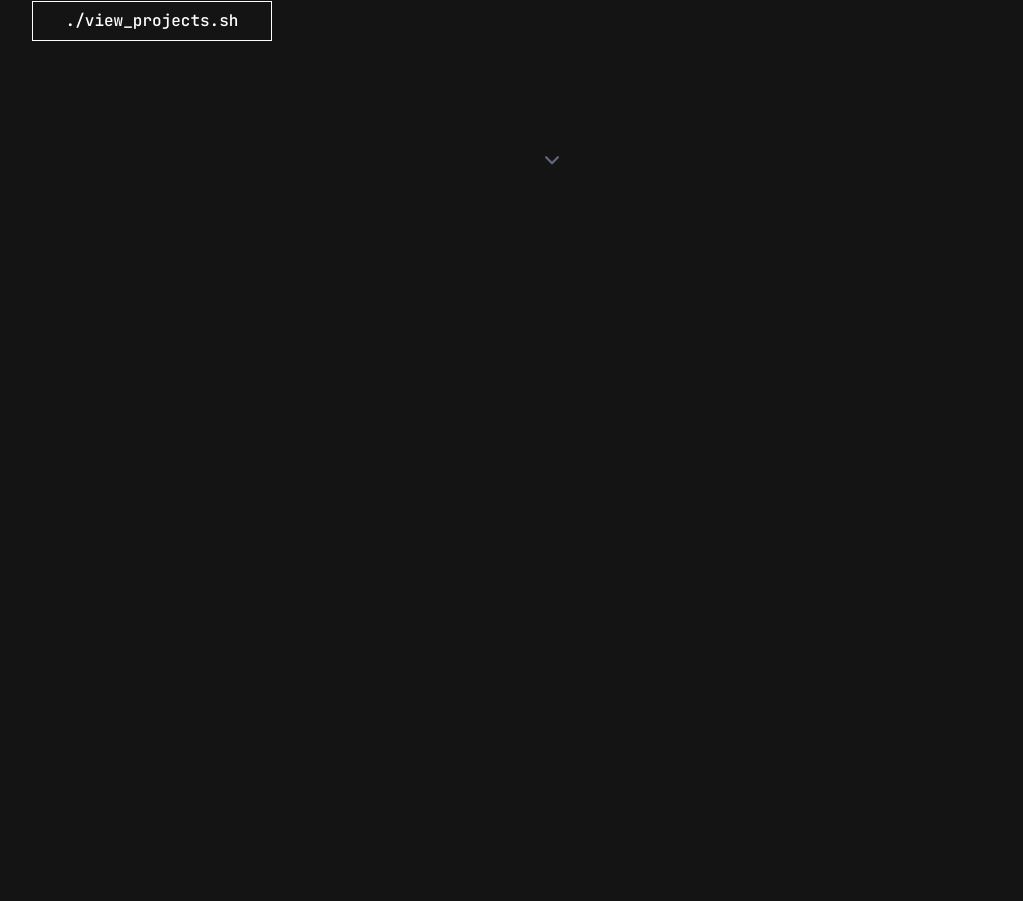
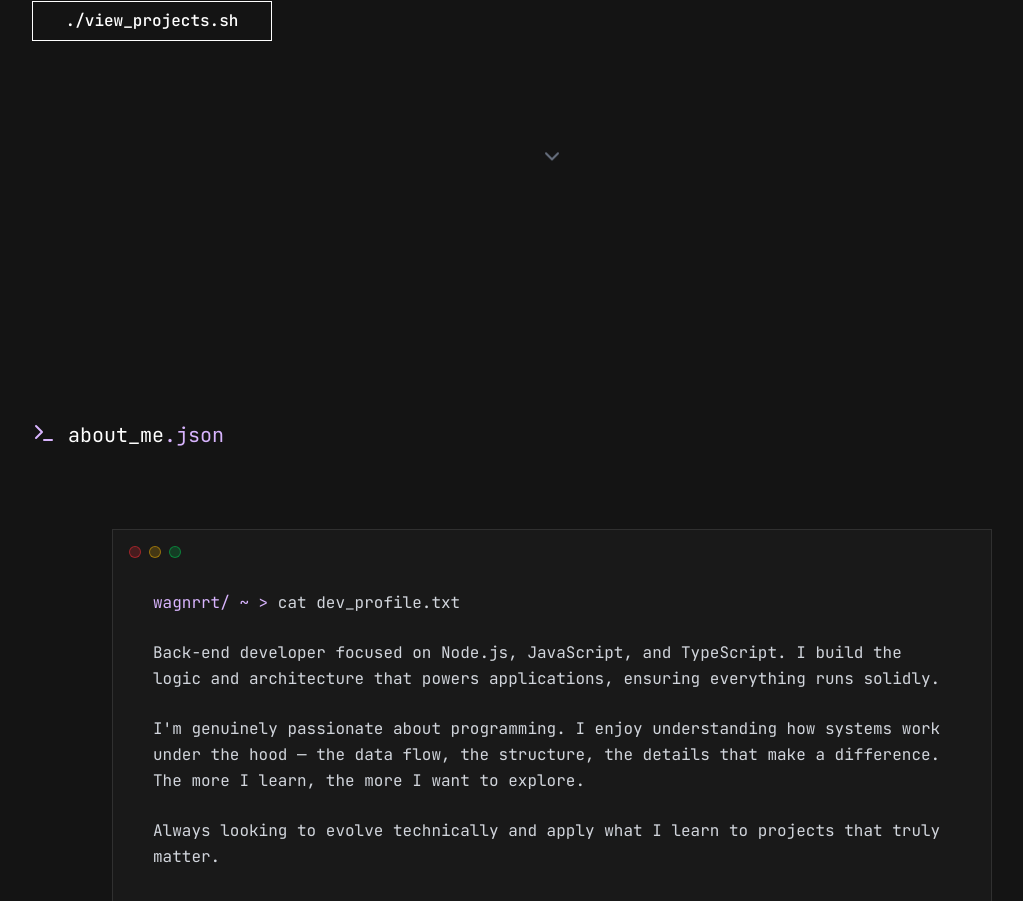
Before and after one commit to wagnrrt/wagnrrt.github.io, a React (Vite) app: page / in a window 1280 px wide. Shown: the part 539-1440 px from the top of the page, without its empty margins (88-1111 px from the left). Before the commit the page ends 880 px from the top, so only its background shows below. Built offline with nearby package versions, Linux system fonts and the light colour scheme.

Commit message:
feat: add brief personal introduction

```diff
--- a/src/App.tsx
+++ b/src/App.tsx
@@ -1,12 +1,11 @@
-import { ChevronDown } from "lucide-react"
+import { ChevronDown, Terminal } from "lucide-react"
 
 function App() {
   return (
-    <div className="min-h-screen flex flex-col">
-      <main className="flex-1 2xl:px-60 xl:px-30 px-8 py-10 md:py-30 flex flex-col justify-between">
-
+    <div className="min-h-screen flex flex-col 2xl:px-60 xl:px-30 px-8 ">
+      <main className="flex-1 flex flex-col justify-between min-h-screen py-10 md:py-30">
         <div>
-          <div className="mb-6 flex items-baseline font-mono text-9xl">
+          <div className="mb-6 flex items-baseline text-9xl">
             <div className="flex overflow-hidden h-28">
               <div className="relative w-[1ch]">
                 <span className="absolute top-0">4</span>
@@ -27,10 +26,10 @@ function App() {
               <div className="w-0.5 bg-accent shrink-0"></div>
 
               <div className="flex flex-col gap-3">
-                <h1 className="font-mono text-2xl md:text-5xl">
+                <h1 className="text-2xl md:text-5xl">
                   Hi, my name is Wagner
                 </h1>
-                <h2 className="font-mono md:text-lg">
+                <h2 className="md:text-lg">
                   and I'm a <span className="text-accent">Backend developer<span className="animate-pulse">_</span></span>
                 </h2>
                 <p className="text-gray-400 text-sm md:text-base">
@@ -41,17 +40,53 @@ function App() {
 
             <a
               href="#projects"
-              className="group font-mono inline-flex h-10 items-center justify-center border border-white px-8 font-medium transition-all duration-300 hover:bg-white hover:text-black max-w-60">
+              className="group inline-flex h-10 items-center justify-center border border-white px-8 font-medium transition-all duration-300 hover:bg-white hover:text-black max-w-60">
               <span>./view_projects.sh</span>
             </a>
           </div>
         </div>
 
-        <div className="justify-center flex animate-bounce text-gray-500">
+        <div className="justify-center flex animate-bounce text-gray-500 pb-10">
           <ChevronDown />
         </div>
+      </main>
 
-      </main>
+      <section className="mt-20 flex-1 flex flex-col" id="about">
+        <div className="flex gap-3 text-xl">
+          <Terminal className="text-accent" />
+          <span>about_me<span className="text-accent">.json</span></span>
+        </div>
+
+        <div className="bg-neutral-800/30 flex flex-col m-20 p-4 border border-white/10 gap-8">
+          <div className="flex gap-2">
+            <div className="w-3 h-3 rounded-full bg-red-500/20 border border-red-500/50"></div>
+            <div className="w-3 h-3 rounded-full bg-yellow-500/20 border border-yellow-500/50"></div>
+            <div className="w-3 h-3 rounded-full bg-green-500/20 border border-green-500/50"></div>
+          </div>
+
+          <div className="px-6 leading-relaxed font-mono">
+            <h1 className="text-accent">
+              wagnrrt/ ~ &gt; <span className="text-gray-300"> cat dev_profile.txt</span>
+            </h1>
+            <div className="my-6 text-gray-300 space-y-6">
+              <p>
+                Back-end developer focused on Node.js, JavaScript, and TypeScript.
+                I build the logic and architecture that powers applications,
+                ensuring everything runs solidly.
+              </p>
+              <p>
+                I'm genuinely passionate about programming. I enjoy understanding
+                how systems work under the hood — the data flow, the structure,
+                the details that make a difference. The more I learn, the more I want to explore.
+              </p>
+              <p>
+                Always looking to evolve technically and apply what I learn to
+                projects that truly matter.
+              </p>
+            </div>
+          </div>
+        </div>
+      </section>
 
       <footer className="w-full px-10 py-6">
       </footer>
--- a/src/components/layout/index.tsx
+++ b/src/components/layout/index.tsx
@@ -33,10 +33,6 @@ export default function Layout({ children }: { children: React.ReactNode }) {
               <span className="absolute -bottom-1 left-0 w-0 h-px bg-accent transition-all group-hover:w-full"></span>
             </li>
             <li className="group relative">
-              <a href="#_skills" className="text-sm text-gray-400 group-hover:text-accent transition-colors relative group">_skills</a>
-              <span className="absolute -bottom-1 left-0 w-0 h-px bg-accent transition-all group-hover:w-full"></span>
-            </li>
-            <li className="group relative">
               <a href="#projects" className="text-sm text-gray-400 group-hover:text-accent transition-colors relative group">_projects</a>
               <span className="absolute -bottom-1 left-0 w-0 h-px bg-accent transition-all group-hover:w-full"></span>
             </li>
--- a/src/styles/global.css
+++ b/src/styles/global.css
@@ -5,12 +5,11 @@
 
 @theme {
   --color-accent: oklch(82.68% 0.108 306.38);
-  --font-sans: system-ui, Avenir, Helvetica, Arial, sans-serif;
   --font-mono: "JetBrains Mono", monospace;
 }
 
 :root {
-  font-family: var(--font-sans);
+  font-family: var(--font-mono);
   line-height: 1.5;
   font-weight: 400;
 
```
